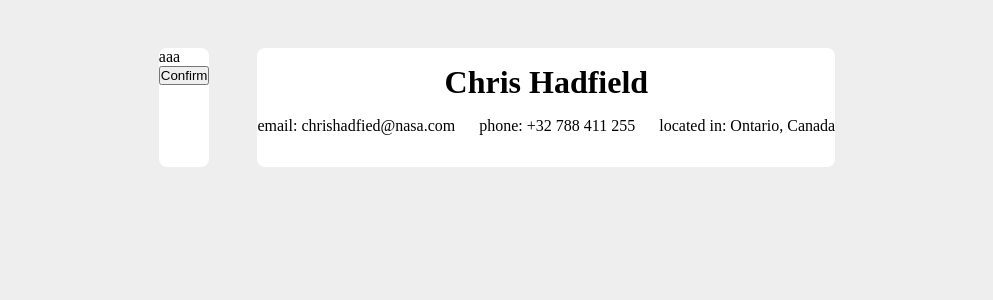
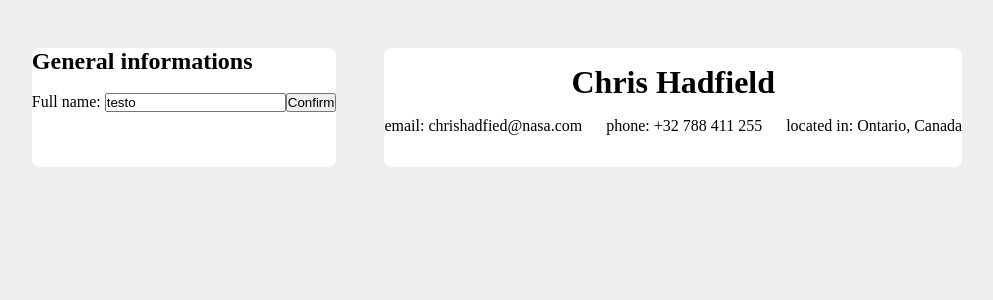
Before and after one commit to emiledrablant/odin-resume, a React (Vite) app: page / in a window 1280 px wide. Shown: the top 300 px of the page, without its empty margins (143-1136 px from the left). Built offline with nearby package versions, Linux system fonts and the light colour scheme.

Commit message:
Created Input component

```diff
--- /dev/null
+++ b/src/components/Input.jsx
@@ -0,0 +1,9 @@
+
+function Input({name, value}) {
+    return(<>
+    {name}:{' '}
+    <input type="text" value={value} />
+    </>)
+}
+
+export default Input
--- a/src/components/Result.jsx
+++ b/src/components/Result.jsx
@@ -3,7 +3,7 @@ import '../styles/result.css'
 
 
 function Result({mainInfos}) {
-    return(<>
+    return(
     <div id="container">
         <div id="header">
             <h1>{mainInfos.name}</h1>
@@ -14,7 +14,7 @@ function Result({mainInfos}) {
             </div>
         </div>
     </div>
-    </>)
+    )
 }
 
 export default Result
--- a/src/components/general-form.jsx
+++ b/src/components/general-form.jsx
@@ -1,15 +1,18 @@
 
 import '../styles/result.css'
+import Input from './Input';
 
 function GeneralForm({onValidation}) {
     const userInfos = { name: "temp", email: "XXX", phone: "YYY", location: "ZZZ"};
 
-    return(<>
+    return(
     <div id="container">
-        <p>aaa</p>
+        <h2>General informations</h2>
+        <br />
+        <Input name="Full name" value="testo" />
         <button onClick={() => {onValidation(userInfos)}}>Confirm</button>
     </div>
-    </>)
+    )
 }
 
 export default GeneralForm
```
